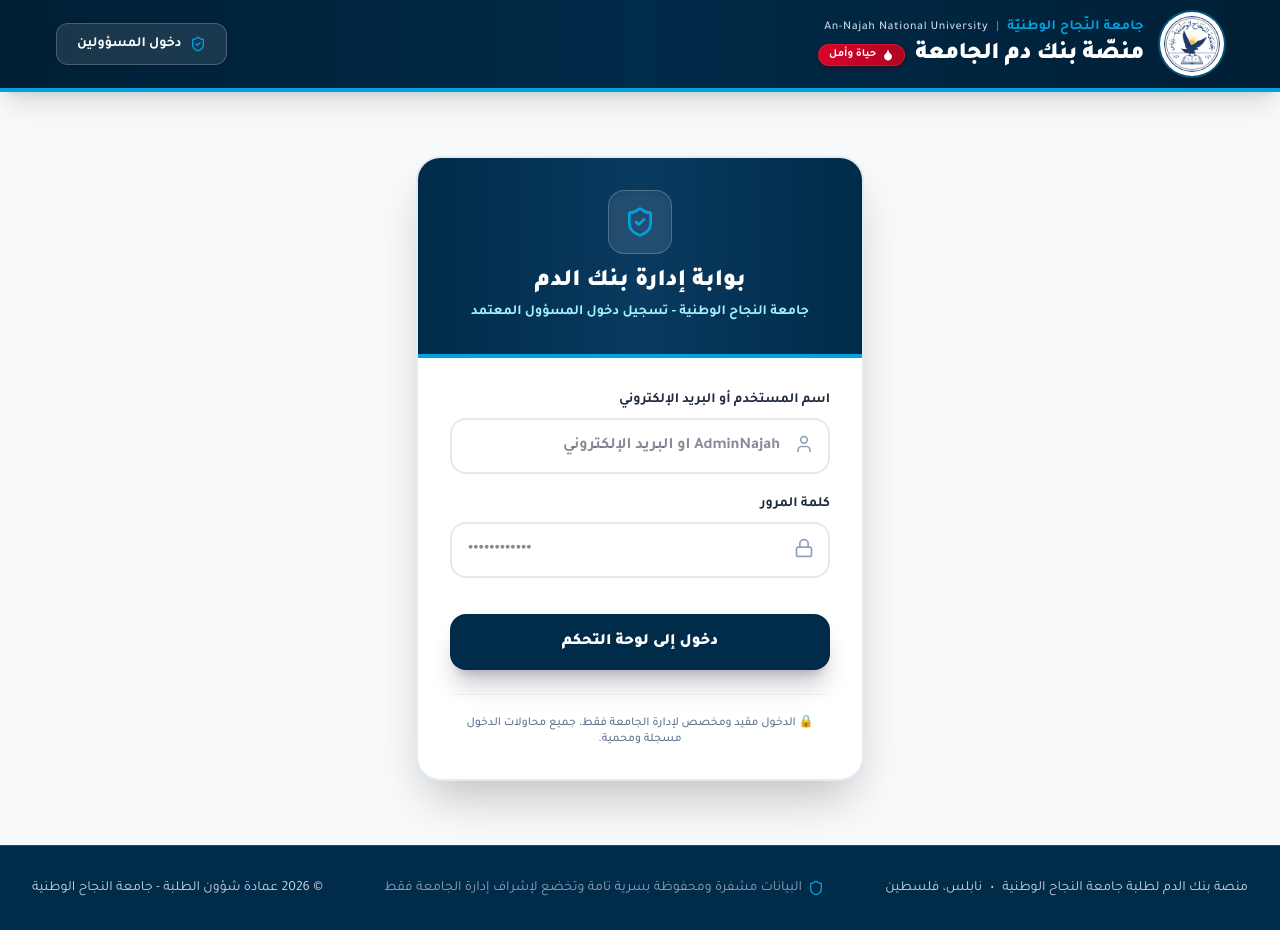
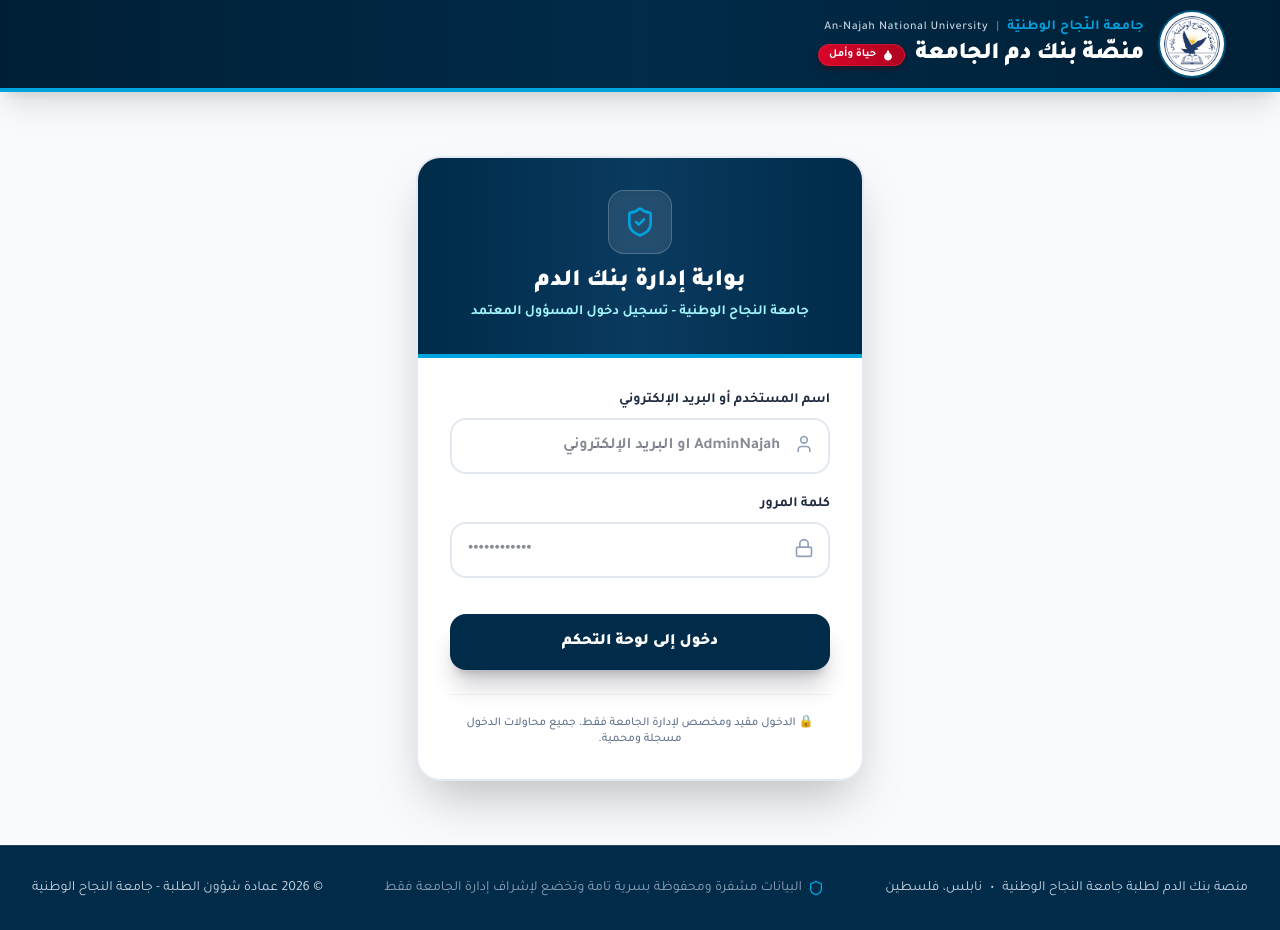
Before and after one commit to AnasAlshame/najah-blood-donation, a Next.js app in the folder client/: page /admin in a window 1280 px wide. Built offline with nearby package versions, Linux system fonts and the light colour scheme; no server answers.

Commit message:
style: hide admin login button in header when on admin login page

```diff
--- a/client/src/components/common/Header.tsx
+++ b/client/src/components/common/Header.tsx
@@ -1,15 +1,21 @@
+'use client';
+
 import React from 'react';
 import Link from 'next/link';
 import Image from 'next/image';
+import { usePathname } from 'next/navigation';
 import { ShieldCheck, Droplet } from 'lucide-react';
 
 interface HeaderProps {
   isAdmin?: boolean;
   adminName?: string;
   onLogout?: () => void;
+  hideAdminButton?: boolean;
 }
 
-export const Header: React.FC<HeaderProps> = ({ isAdmin, adminName, onLogout }) => {
+export const Header: React.FC<HeaderProps> = ({ isAdmin, adminName, onLogout, hideAdminButton }) => {
+  const pathname = usePathname();
+  const isLoginPage = pathname === '/admin' || hideAdminButton;
   return (
     <header className="bg-gradient-to-r from-[#001f35] via-[#002B49] to-[#001f35] text-white shadow-xl border-b-4 border-[#00A3E0] sticky top-0 z-50 w-full backdrop-blur-md">
       <div className="w-full px-6 sm:px-10 lg:px-14 h-22 flex items-center justify-between">
@@ -67,7 +73,7 @@
                 تسجيل الخروج
               </button>
             </div>
-          ) : (
+          ) : isLoginPage ? null : (
             <Link
               href="/admin"
               className="flex items-center gap-2 text-xs sm:text-sm font-bold text-white bg-white/10 hover:bg-[#00A3E0] px-4 sm:px-5 py-2.5 rounded-xl border border-white/20 hover:border-[#00A3E0] transition-all shadow-sm hover:shadow-lg hover:-translate-y-0.5 group cursor-pointer"
```
